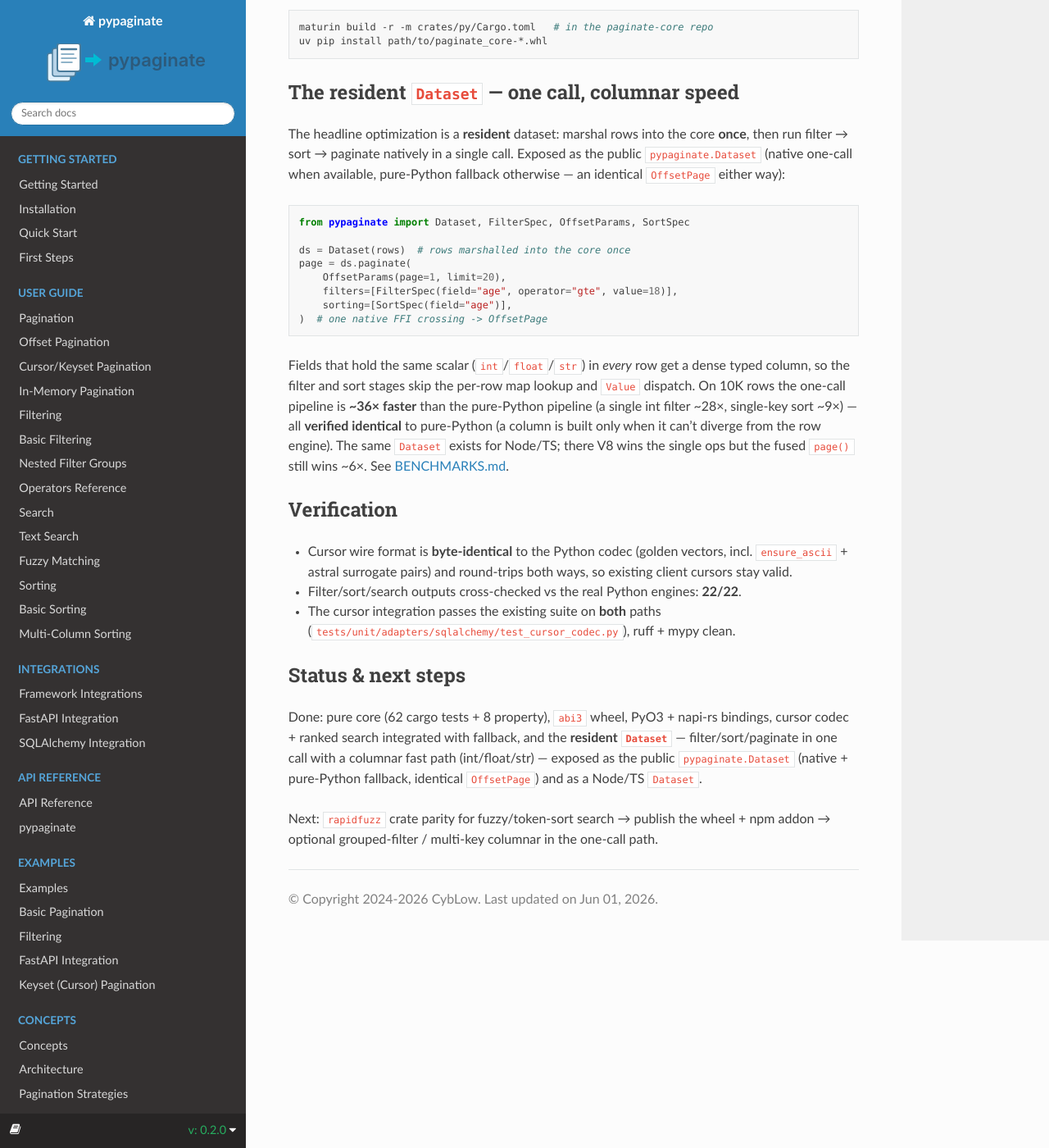
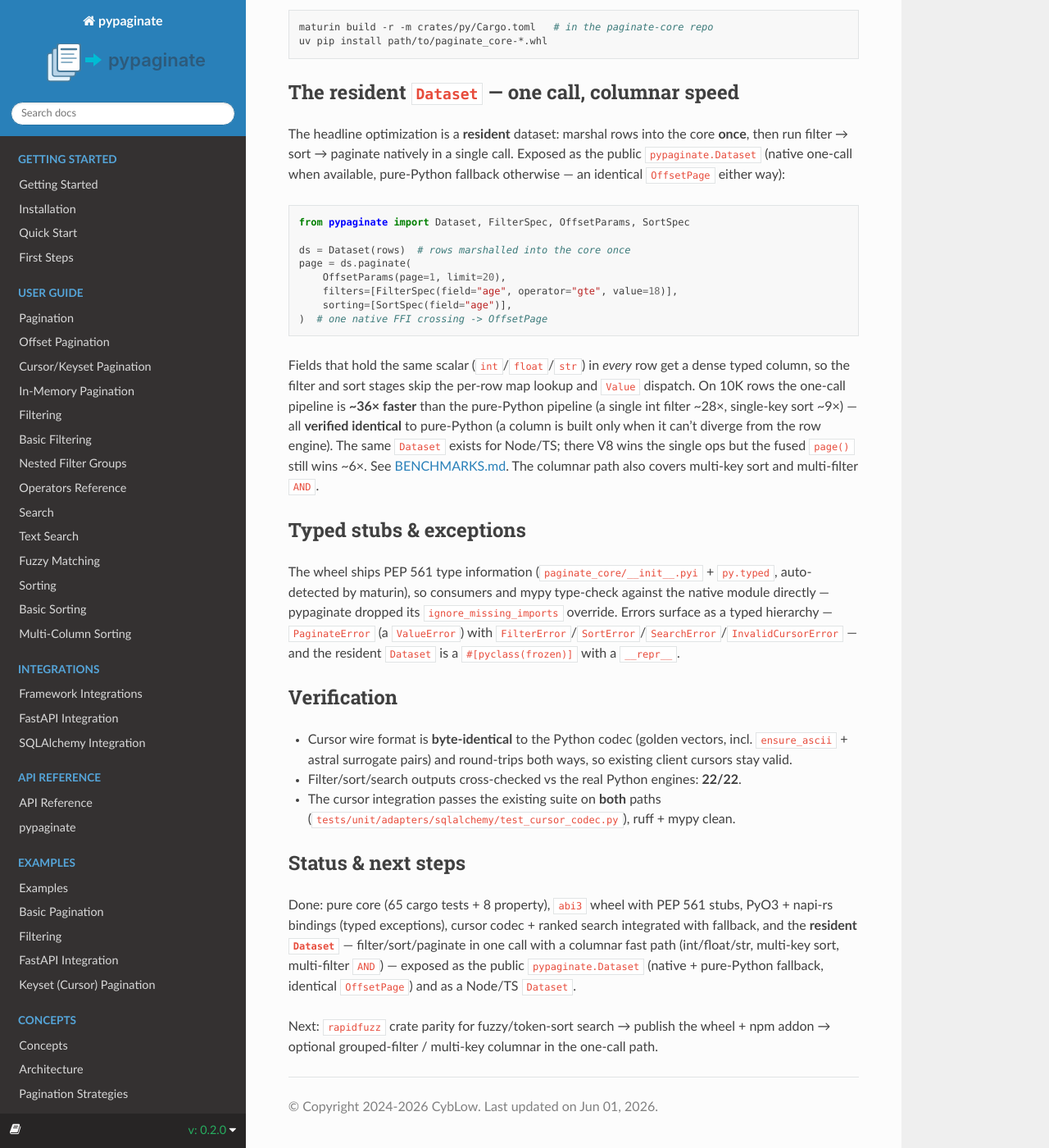
Before and after one commit to CybLow/paginate, a Sphinx documentation site: the page built from docs/RUST_CORE.md, in a window 1280 px wide and 1400 px high, scrolled down 1538 px. Shown: the whole window at 82% size. Built offline with Sphinx 7.4.7 and the Read the Docs theme 3.1.0, drawn with Linux system fonts in a browser that asks for light colours; pages that are not in the unit, such as notebooks, are missing from menus.

Commit message:
chore: consume paginate_core type stubs; add Dataset.__repr__
The native paginate_core wheel now ships PEP 561 stubs, so drop the
`ignore_missing_imports` mypy override and the stale `# type: ignore[import-not-found]`
on the paginate_core imports (cursor_codec, search engine, dataset) — mypy now
type-checks against the real stub (still clean). Add `__repr__` to the public
Dataset; refresh docs/RUST_CORE.md for the stubs + typed exceptions.

Co-Authored-By: Claude Opus 4.8 (1M context) <noreply@anthropic.com>

```diff
--- a/docs/RUST_CORE.md
+++ b/docs/RUST_CORE.md
@@ -104,6 +104,16 @@ pure-Python pipeline (a single int filter ~28×, single-key sort ~9×) — all
 diverge from the row engine). The same `Dataset` exists for Node/TS; there V8
 wins the single ops but the fused `page()` still wins ~6×. See
 [BENCHMARKS.md](https://github.com/CybLow/paginate-core/blob/main/BENCHMARKS.md).
+The columnar path also covers multi-key sort and multi-filter `AND`.
+
+## Typed stubs & exceptions
+
+The wheel ships PEP 561 type information (`paginate_core/__init__.pyi` + `py.typed`,
+auto-detected by maturin), so consumers and mypy type-check against the native
+module directly — pypaginate dropped its `ignore_missing_imports` override. Errors
+surface as a typed hierarchy — `PaginateError` (a `ValueError`) with
+`FilterError`/`SortError`/`SearchError`/`InvalidCursorError` — and the resident
+`Dataset` is a `#[pyclass(frozen)]` with a `__repr__`.
 
 ## Verification
 
@@ -116,10 +126,11 @@ wins the single ops but the fused `page()` still wins ~6×. See
 
 ## Status & next steps
 
-Done: pure core (62 cargo tests + 8 property), `abi3` wheel, PyO3 + napi-rs
-bindings, cursor codec + ranked search integrated with fallback, and the
-**resident `Dataset`** — filter/sort/paginate in one call with a columnar fast
-path (int/float/str) — exposed as the public `pypaginate.Dataset` (native +
+Done: pure core (65 cargo tests + 8 property), `abi3` wheel with PEP 561 stubs,
+PyO3 + napi-rs bindings (typed exceptions), cursor codec + ranked search
+integrated with fallback, and the **resident `Dataset`** — filter/sort/paginate
+in one call with a columnar fast path (int/float/str, multi-key sort,
+multi-filter `AND`) — exposed as the public `pypaginate.Dataset` (native +
 pure-Python fallback, identical `OffsetPage`) and as a Node/TS `Dataset`.
 
 Next: `rapidfuzz` crate parity for fuzzy/token-sort search → publish the wheel +
--- a/pyproject.toml
+++ b/pyproject.toml
@@ -345,8 +345,6 @@ module = [
     "fastapi.*",
     "pydantic.*",
     "pyparsing.*",
-    "paginate_core",
-    "paginate_core.*",
     "pypaginate.core",
     "pypaginate.core.*",
     "pypaginate.query",
```
Also changed, not shown: 3 other files.
